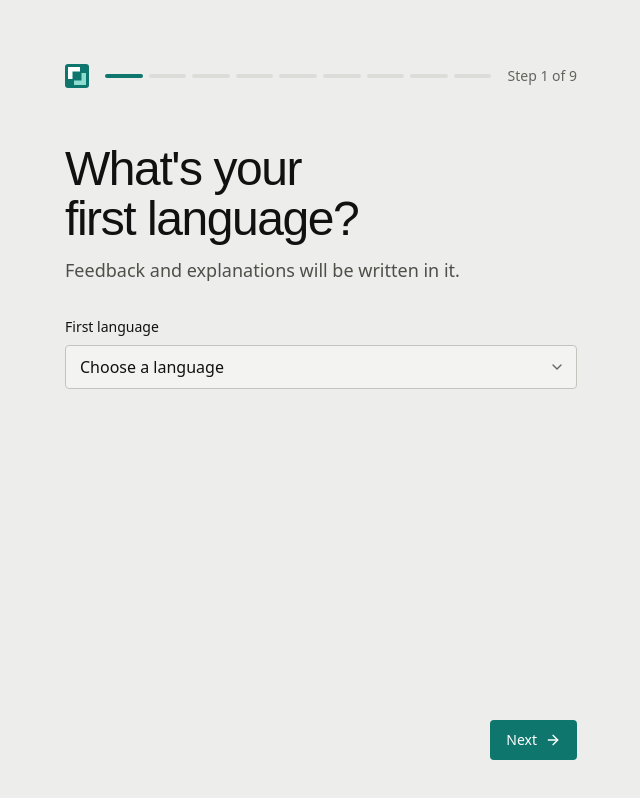
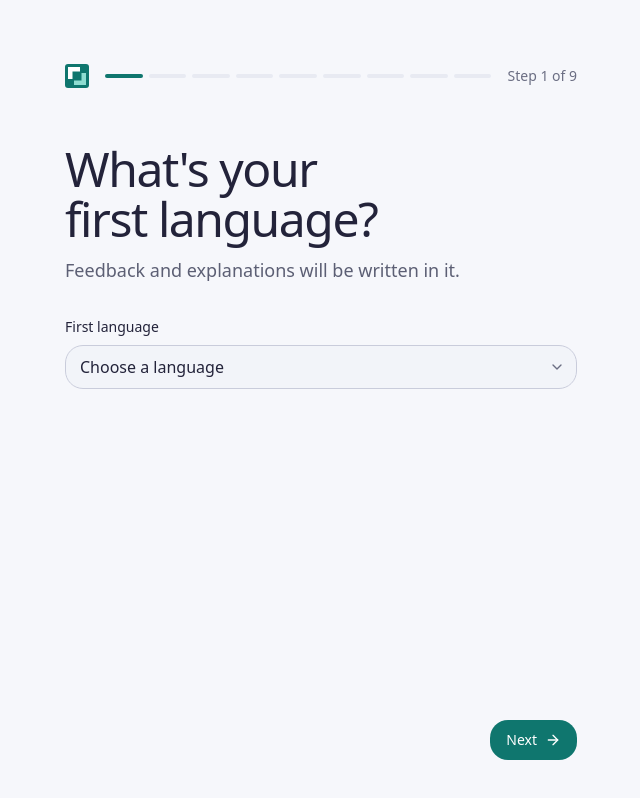
Before and after one commit to ilien-dev/ogmios, a React (Vite) app: page / in a window 1280 px wide. Shown: the whole page, without its empty margins (319-959 px from the left). Built offline with nearby package versions, Linux system fonts and the light colour scheme.

Commit message:
Set the Aura tokens, type and orb gradients

```diff
--- a/src/styles/global.css
+++ b/src/styles/global.css
@@ -6,8 +6,10 @@
  * The whole design system. Components use these tokens through Tailwind
  * utilities and never write a colour, a radius or a font of their own.
  *
- * Look: graphite, straight and quiet. Warm grey neutrals, small radii, light
- * display type (Urbanist) over a plain interface face (Geist).
+ * Look: Aura. Cool, airy neutrals with a violet cast, large radii, soft
+ * shadows instead of borders, and Plus Jakarta Sans for everything but the
+ * text of books. The gradient lives only in the orb, the glow around it and
+ * the main action; every other surface is flat.
  *
  * Every voice on screen has its own colour, and nothing else uses it:
  * `you` (teal) is what the learner writes, says or does, so it is also the
@@ -25,35 +27,36 @@
  *
  * The values below are the light theme. Dark is the same token names
  * redefined further down, chosen by the system preference or by
- * `data-theme` on <html>.
+ * `data-theme` on <html>. `src/styles/contrast.test.ts` holds every text pair
+ * to 4.5:1 in both.
  */
 @theme {
   --color-*: initial;
 
-  --color-canvas: #ededec;
-  --color-surface: #f8f8f7;
-  --color-raised: #e3e3e1;
-  --color-sunken: #f3f3f1;
-  --color-line: #dcdcd9;
-  --color-line-strong: #c4c4bf;
-  --color-ink: #111111;
-  --color-ink-soft: #4f4f49;
-  --color-ink-faint: #64645e;
+  --color-canvas: #f6f7fb;
+  --color-surface: #ffffff;
+  --color-raised: #eef0f7;
+  --color-sunken: #f2f4f9;
+  --color-line: #e8eaf2;
+  --color-line-strong: #c9ccdb;
+  --color-ink: #23233a;
+  --color-ink-soft: #5c5f74;
+  --color-ink-faint: #6b6e83;
   --color-accent: #0f766e;
   --color-accent-strong: #0b5f58;
   --color-on-accent: #ffffff;
   --color-accent-text: #0f766e;
   --color-accent-soft: rgb(15 118 110 / 0.14);
   --color-you: #0f766e;
-  --color-you-soft: #dcf0ec;
-  --color-you-line: #8fcfc5;
-  --color-you-ink: #08332f;
+  --color-you-soft: #dff2ee;
+  --color-you-line: #9bd3c8;
+  --color-you-ink: #0a3a36;
   --color-partner: #5b21b6;
-  --color-partner-soft: #ece7fa;
-  --color-partner-line: #d3c8f3;
-  --color-partner-glow: #cdbdf6;
-  --color-book: #b45309;
-  --color-book-soft: #f6e7cf;
+  --color-partner-soft: #ece9fb;
+  --color-partner-line: #d4cef4;
+  --color-partner-glow: #cfc6f6;
+  --color-book: #a3540f;
+  --color-book-soft: #fcebd8;
   --color-book-ink: #5a3410;
   --color-hero-glow: #8eddd1;
   --color-hero-mid: #cdede8;
@@ -81,13 +84,16 @@
   --color-adverb-soft: oklch(0.64 0.16 345 / 0.13);
   --color-learned: oklch(0.52 0.16 275);
   --color-scrim: oklch(0.2 0.01 265 / 0.4);
+  /* Ink on the gradient of the main action, the same in both themes. */
+  --color-on-cta: #23233a;
+  --color-on-cta-book: #3a2410;
 
   --font-sans:
-    "Geist Variable", ui-sans-serif, system-ui, -apple-system, "Segoe UI",
-    sans-serif;
+    "Plus Jakarta Sans Variable", ui-sans-serif, system-ui, -apple-system,
+    "Segoe UI", sans-serif;
   --font-display:
-    "Urbanist Variable", "Geist Variable", ui-sans-serif, sans-serif;
-  --font-mono: "Geist Mono Variable", ui-monospace, monospace;
+    "Plus Jakarta Sans Variable", ui-sans-serif, system-ui, sans-serif;
+  --font-mono: var(--font-sans);
   --font-serif: "Newsreader Variable", Georgia, serif;
 
   --text-display: 3rem;
@@ -105,12 +111,14 @@
   --text-cover-title--line-height: 1.15;
   --spacing-cover: 8cqw;
 
-  --radius-sm: 0.25rem;
-  --radius-md: 0.25rem;
-  --radius-lg: 0.375rem;
-  --radius-xl: 0.5rem;
+  --radius-sm: 0.75rem;
+  --radius-md: 1.125rem;
+  --radius-lg: 1.5rem;
+  --radius-xl: 2rem;
 
-  --shadow-card: 0 1px 2px rgb(0 0 0 / 0.04);
+  --shadow-card: 0 4px 18px rgb(35 35 58 / 0.06);
+  --shadow-glow: 0 24px 70px rgb(154 140 240 / 0.28);
+  --shadow-glow-book: 0 20px 60px rgb(240 160 110 / 0.3);
   --shadow-float: 0 2px 6px rgb(0 0 0 / 0.08), 0 16px 40px rgb(0 0 0 / 0.14);
   --shadow-cover: 0 1px 2px rgb(0 0 0 / 0.16), 0 4px 10px rgb(0 0 0 / 0.16);
   --shadow-you: 0 8px 24px -8px rgb(15 118 110 / 0.3);
@@ -124,6 +132,8 @@
   --animate-point: point 900ms var(--ease-out-expo) both;
   --animate-caret: caret 1s steps(2, start) infinite;
   --animate-pulse-soft: pulse-soft 1.6s ease-in-out infinite;
+  --animate-orb-drift: orb-drift 24s ease-in-out infinite;
+  --animate-orb-spin: orb-spin 6s linear infinite;
 
   @keyframes rise {
     from {
@@ -181,6 +191,16 @@
       visibility: hidden;
     }
   }
+  @keyframes orb-drift {
+    to {
+      transform: rotate(360deg);
+    }
+  }
+  @keyframes orb-spin {
+    to {
+      transform: rotate(360deg);
+    }
+  }
   @keyframes pulse-soft {
     0%,
     100% {
@@ -190,6 +210,30 @@
       opacity: 1;
     }
   }
+}
+
+/* The orb: a soft sphere of light, the partner's (violet) or the book's (warm). */
+@utility bg-orb {
+  background:
+    radial-gradient(circle at 34% 30%, #fff4e6 0 12%, transparent 42%),
+    radial-gradient(circle at 70% 36%, #afc6ff 0 10%, transparent 52%),
+    radial-gradient(circle at 44% 76%, #f7b8d8 0 8%, transparent 50%),
+    radial-gradient(circle at 78% 78%, #9a8cf0 0 6%, transparent 46%), #d6e3ff;
+}
+@utility bg-orb-book {
+  background:
+    radial-gradient(circle at 34% 30%, #fff8e8 0 12%, transparent 44%),
+    radial-gradient(circle at 72% 38%, #ffd49a 0 10%, transparent 52%),
+    radial-gradient(circle at 42% 78%, #f9b48c 0 8%, transparent 50%),
+    radial-gradient(circle at 80% 78%, #e8917a 0 6%, transparent 46%), #ffe7c7;
+}
+
+/* The main action of a screen, with the ink in `on-cta` or `on-cta-book`. */
+@utility bg-cta {
+  background: linear-gradient(90deg, #e7ddfb, #ffd9e4);
+}
+@utility bg-cta-book {
+  background: linear-gradient(90deg, #ffe7c7, #ffd3b8);
 }
 
 /* The panel of today's topic: a teal light from its top right corner. */
@@ -237,31 +281,31 @@
 
   :root[data-theme="dark"] {
     color-scheme: dark;
-    --color-canvas: #0b0b0b;
-    --color-surface: #121212;
-    --color-raised: #1a1a1a;
-    --color-sunken: #0f0f0f;
-    --color-line: #232323;
-    --color-line-strong: #363636;
-    --color-ink: #ededed;
-    --color-ink-soft: #a6a6a6;
-    --color-ink-faint: #8c8c8c;
-    --color-accent: #2dd4bf;
-    --color-accent-strong: #5eead4;
-    --color-on-accent: #04201c;
-    --color-accent-text: #2dd4bf;
-    --color-accent-soft: rgb(45 212 191 / 0.14);
-    --color-you: #2dd4bf;
-    --color-you-soft: #0c2421;
-    --color-you-line: #1f5650;
-    --color-you-ink: #ccf5ee;
+    --color-canvas: #0e0f1a;
+    --color-surface: #191b2b;
+    --color-raised: #23263a;
+    --color-sunken: #141624;
+    --color-line: #2c2f45;
+    --color-line-strong: #4a4e68;
+    --color-ink: #f1f2fa;
+    --color-ink-soft: #a9acc4;
+    --color-ink-faint: #8d90aa;
+    --color-accent: #7fdccb;
+    --color-accent-strong: #a6eadd;
+    --color-on-accent: #0e0f1a;
+    --color-accent-text: #7fdccb;
+    --color-accent-soft: rgb(127 220 203 / 0.14);
+    --color-you: #7fdccb;
+    --color-you-soft: #14393a;
+    --color-you-line: #2a6a66;
+    --color-you-ink: #cff5ec;
     --color-partner: #c4b5fd;
-    --color-partner-soft: #1c1830;
-    --color-partner-line: #3b3360;
-    --color-partner-glow: #3a2b78;
-    --color-book: #f2b65a;
-    --color-book-soft: #2a2010;
-    --color-book-ink: #ebd7b0;
+    --color-partner-soft: #26244a;
+    --color-partner-line: #3f3b72;
+    --color-partner-glow: #3a2f7a;
+    --color-book: #f2be8a;
+    --color-book-soft: #3c2a1a;
+    --color-book-ink: #f6ddbf;
     --color-hero-glow: #0f5f57;
     --color-hero-mid: #0b2b28;
     --color-danger: oklch(0.74 0.14 25);
@@ -284,10 +328,12 @@
     --color-adverb-soft: oklch(0.82 0.1 345 / 0.15);
     --color-learned: oklch(0.78 0.12 275);
     --color-scrim: oklch(0.1 0.01 265 / 0.6);
-    --shadow-card: 0 1px 2px rgb(0 0 0 / 0.4);
+    --shadow-card: 0 4px 18px rgb(0 0 0 / 0.3);
+    --shadow-glow: 0 24px 90px rgb(154 140 240 / 0.4);
+    --shadow-glow-book: 0 20px 80px rgb(240 160 110 / 0.3);
     --shadow-float: 0 2px 8px rgb(0 0 0 / 0.4), 0 22px 56px rgb(0 0 0 / 0.45);
     --shadow-cover: 0 1px 2px rgb(0 0 0 / 0.6), 0 4px 10px rgb(0 0 0 / 0.6);
-    --shadow-you: 0 8px 24px -8px rgb(45 212 191 / 0.3);
+    --shadow-you: 0 8px 24px -8px rgb(127 220 203 / 0.3);
   }
 
   html,
@@ -338,13 +384,20 @@
     color: var(--color-ink-faint);
   }
 
+  /*
+   * Nothing loops and nothing drifts, but what comes in or goes out still
+   * fades: the durations stay, only the endless animations are switched off.
+   */
   @media (prefers-reduced-motion: reduce) {
-    *,
-    *::before,
-    *::after {
-      animation-duration: 1ms !important;
+    .animate-orb-drift,
+    .animate-orb-spin,
+    .animate-caret,
+    .animate-pulse-soft {
+      animation-name: none !important;
       animation-iteration-count: 1 !important;
-      transition-duration: 1ms !important;
+    }
+
+    * {
       scroll-behavior: auto !important;
     }
   }
```
Also changed, not shown: 1 other file (tests, documents, lock files or other folders).
